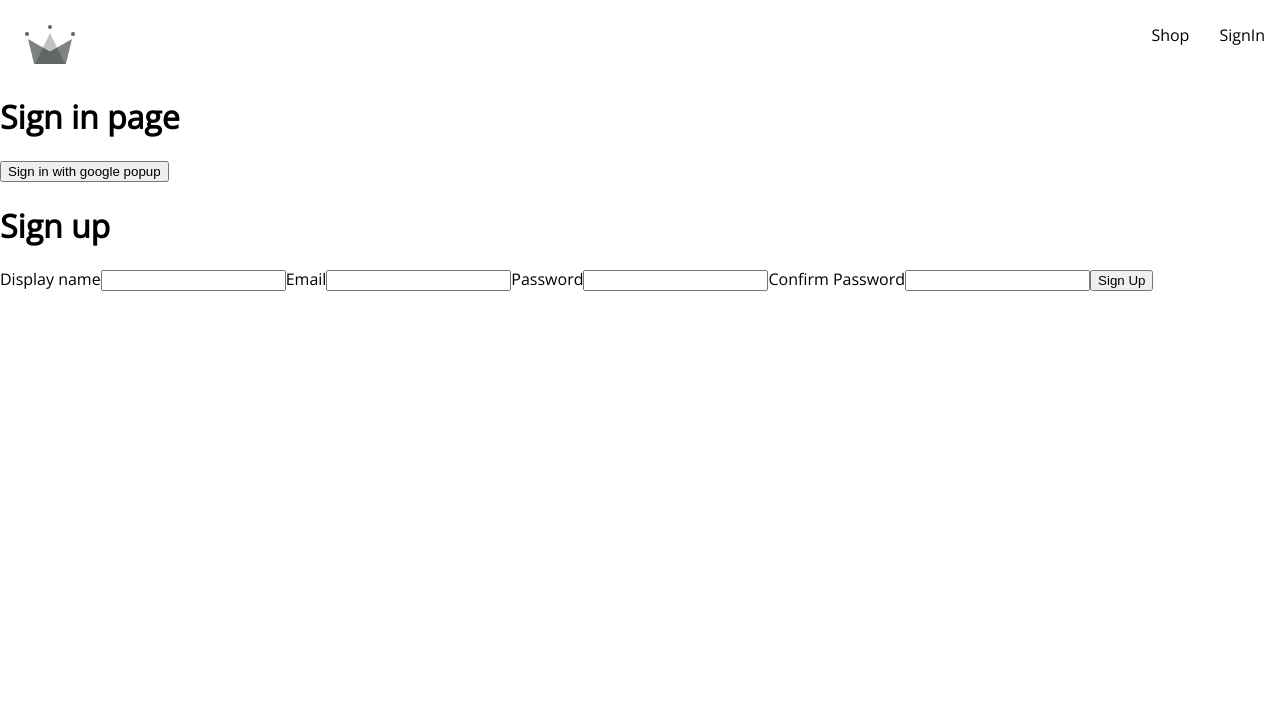
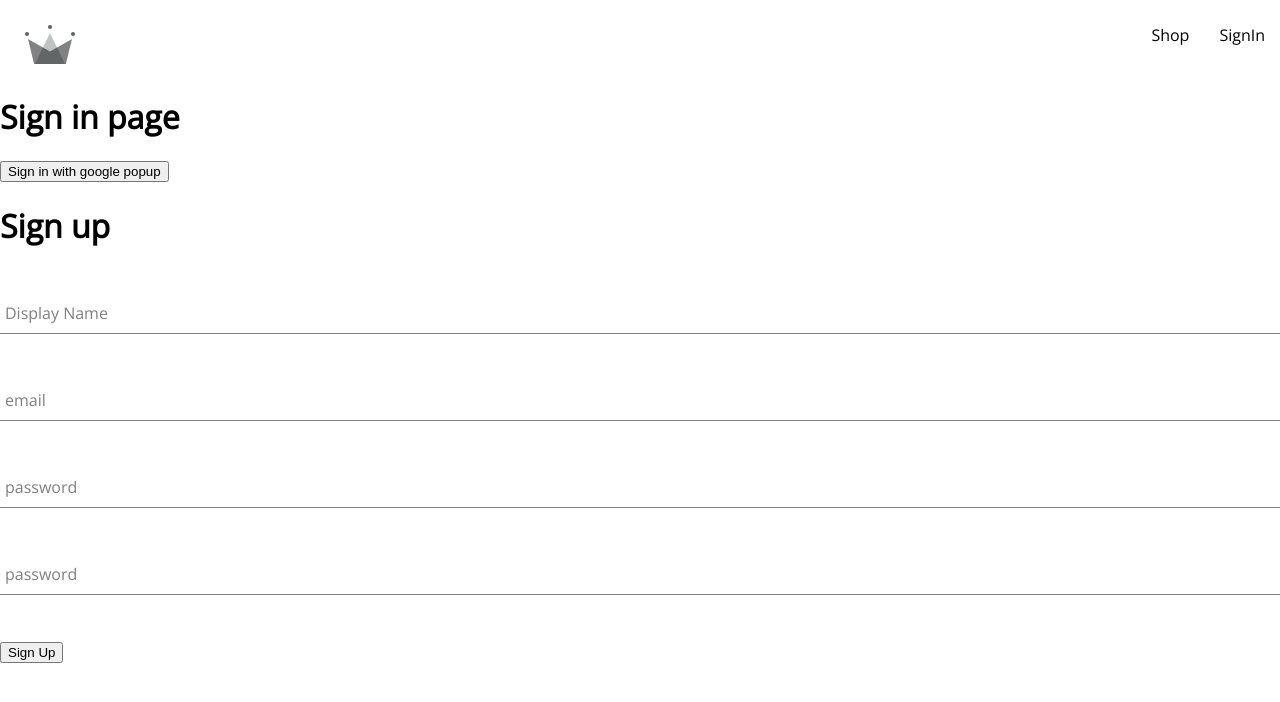
Before and after one commit to karimgamaleldin/Crwn-Clothing-EcommerceWebsite, a React (Create React App) app: page /sign-in in a window 1280 px wide. Shown: the top 702 px of the page. Built offline with nearby package versions, Linux system fonts and the light colour scheme.

Commit message:
form input component and styles

```diff
--- /dev/null
+++ b/src/component/form-input/form-input.component.jsx
@@ -0,0 +1,19 @@
+
+import './form-input.styles.scss';
+
+const FormInput = ({label , ...otherProps}) => {
+    return (
+        <div className = "group">
+            <input required
+            className = "form-input"
+            {...otherProps}
+            />
+            { label && (
+                <label className = {`${otherProps.value.length ? 'shrink' : ''} form-input-label`}>{label}</label>)
+            }
+        </div>
+
+    );
+};
+
+export default FormInput;
--- /dev/null
+++ b/src/component/form-input/form-input.styles.scss
@@ -0,0 +1,54 @@
+$sub-color: grey;
+$main-color: black;
+
+@mixin shrinkLabel {
+  top: -14px;
+  font-size: 12px;
+  color: $main-color;
+}
+
+.group {
+  position: relative;
+  margin: 45px 0;
+
+  .form-input {
+    background: none;
+    background-color: white;
+    color: $sub-color;
+    font-size: 18px;
+    padding: 10px 10px 10px 5px;
+    display: block;
+    width: 100%;
+    border: none;
+    border-radius: 0;
+    border-bottom: 1px solid $sub-color;
+    margin: 25px 0;
+
+    &:focus {
+      outline: none;
+    }
+
+    &:focus ~ .form-input-label {
+      @include shrinkLabel();
+    }
+  }
+
+  input[type='password'] {
+    letter-spacing: 0.3em;
+  }
+
+  .form-input-label {
+    color: $sub-color;
+    font-size: 16px;
+    font-weight: normal;
+    position: absolute;
+    pointer-events: none;
+    left: 5px;
+    top: 10px;
+    transition: 300ms ease all;
+
+    &.shrink {
+      @include shrinkLabel();
+    }
+  }
+}
--- a/src/component/sign-up-form/sign-up-form.component.jsx
+++ b/src/component/sign-up-form/sign-up-form.component.jsx
@@ -1,6 +1,6 @@
 import {useState} from 'react';
 import { createAuthUserEmailAndPassword, createUserDocumentFromAuth } from '../../utils/firebase/firebase.utils';
-
+import FormInput from '../form-input/form-input.component';
 const defaultFormFields = {
     displayName : '',
     email : '',
@@ -48,14 +48,35 @@
                 Sign up
             </h1>
             <form onSubmit={handleSubmit}>
-                <label>Display name</label>
-                <input required type = "text" onChange={handleChange} name = "displayName" value = {displayName}/>
-                <label>Email</label>
-                <input required type = "email" onChange={handleChange} name = "email"  value = {email}/>
-                <label>Password</label>
-                <input required type = "password" onChange={handleChange} name = "password"  value = {password}/>
-                <label>Confirm Password</label>
-                <input required type = "password" onChange={handleChange} name = "confirmPassword"  value = {confirmPassword}/>
+                <FormInput
+                required
+                label = "Display Name"
+                type = "text"
+                onChange={handleChange}
+                name = "displayName"
+                value = {displayName}/>
+                <FormInput
+                required
+                label = "email"
+                type = "email"
+                onChange={handleChange}
+                name = "email"
+                value = {email}
+                />
+                <FormInput
+                required
+                label = "password"
+                type = "password"
+                onChange={handleChange}
+                name = "password"
+                value = {password}/>
+                <FormInput
+                required
+                label = "password"
+                type = "password"
+                onChange={handleChange}
+                name = "confirmPassword"
+                value = {confirmPassword}/>
                 <button type = "submit">Sign Up</button>
             </form>
         </div>
```
